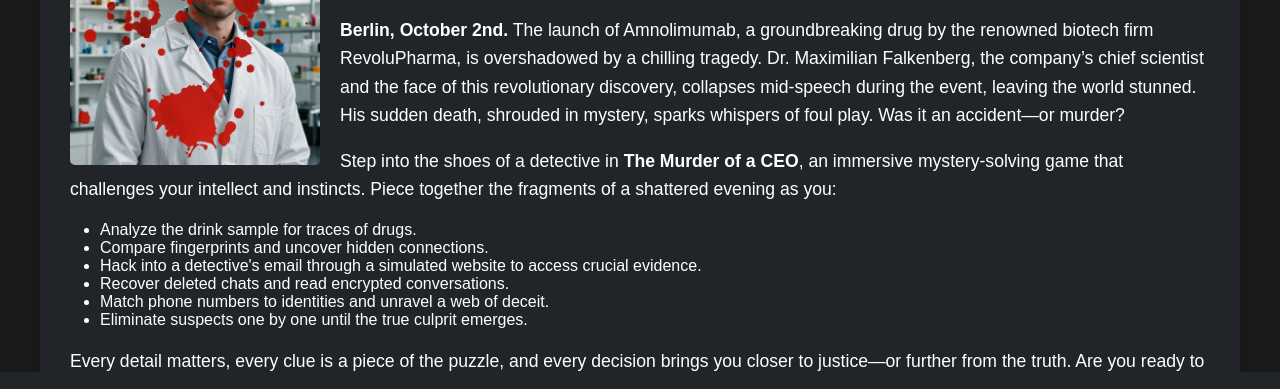
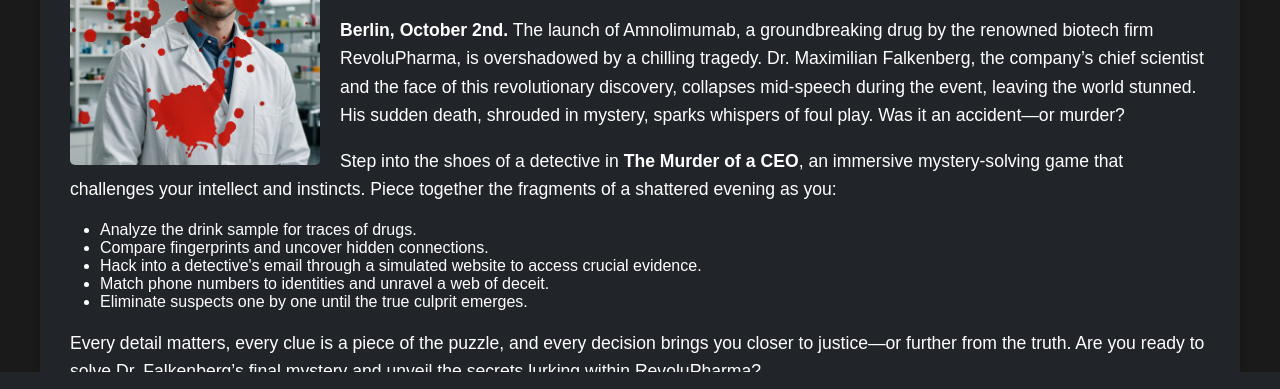
Before and after one commit to yayciogluarda/thelastevidence, a plain HTML site: page murderofaceo.html in a window 1280 px wide. Shown: the part 363-752 px from the top of the page. Drawn offline with Linux system fonts and the light colour scheme.

Commit message:
Update murderofaceo.html

```diff
--- a/murderofaceo.html
+++ b/murderofaceo.html
@@ -41,7 +41,6 @@
                               <li>Analyze the drink sample for traces of drugs.</li>
                               <li>Compare fingerprints and uncover hidden connections.</li>
                               <li>Hack into a detective's email through a simulated website to access crucial evidence.</li>
-                              <li>Recover deleted chats and read encrypted conversations.</li>
                               <li>Match phone numbers to identities and unravel a web of deceit.</li>
                               <li>Eliminate suspects one by one until the true culprit emerges.</li>
                             </ul>
```
